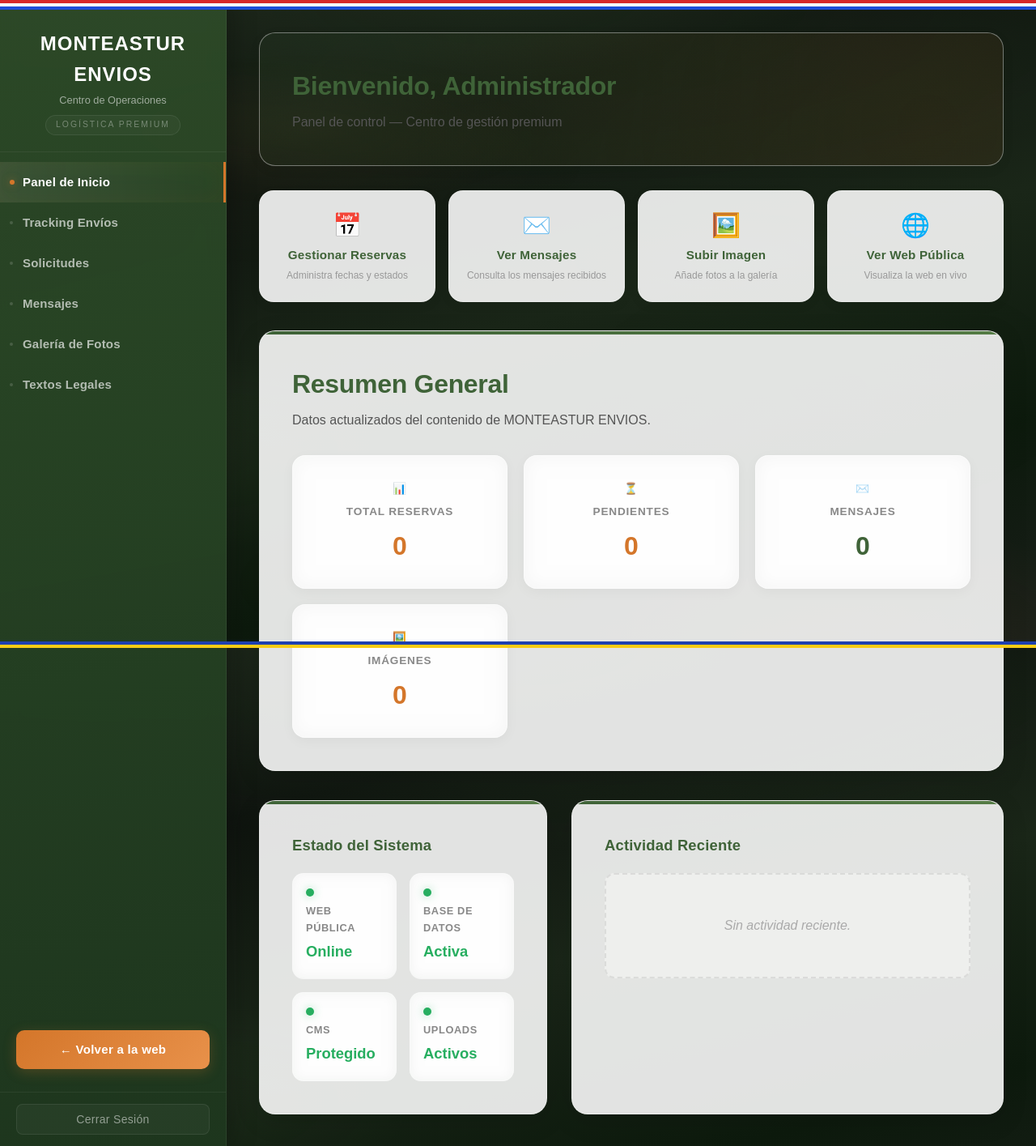
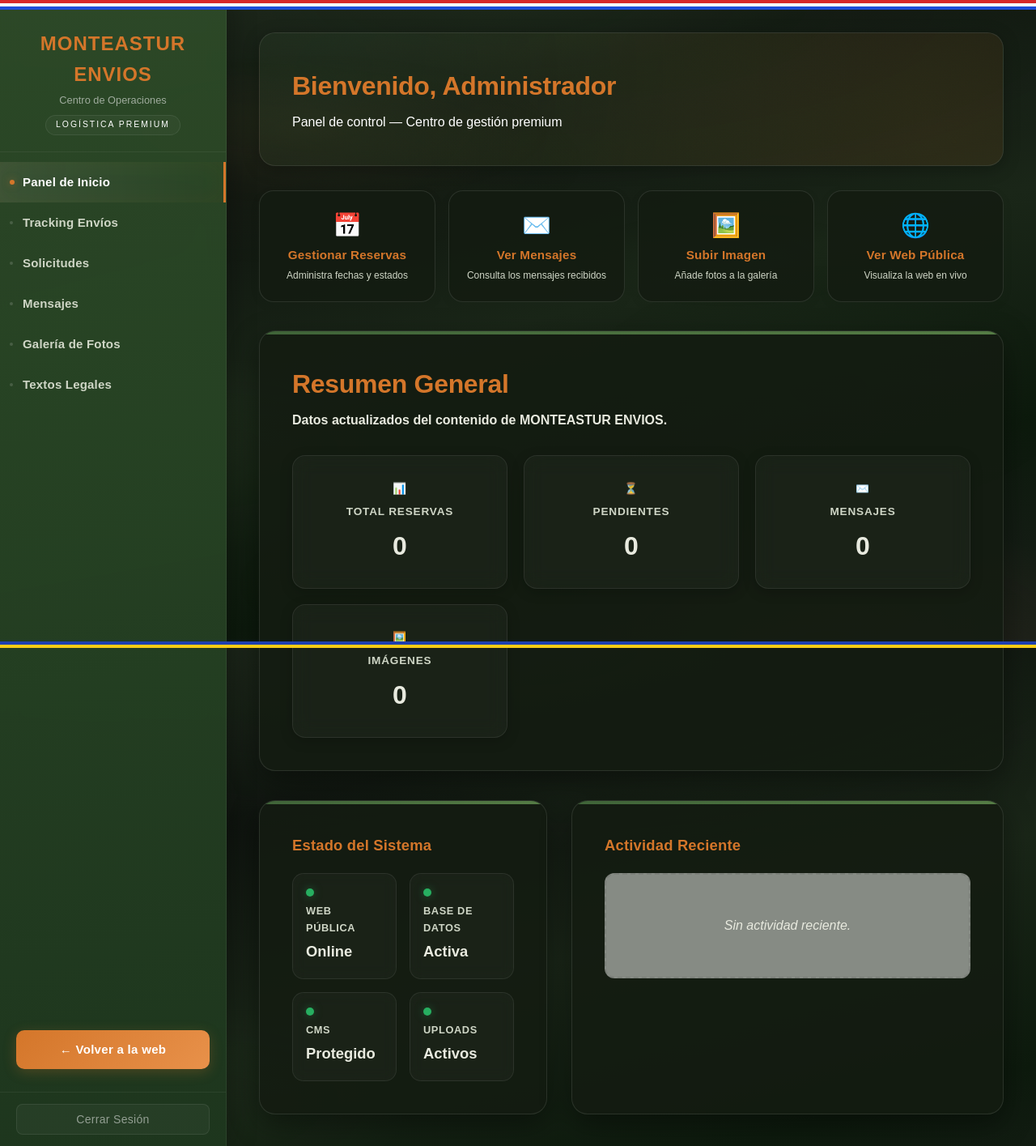
Before and after one commit to DAW1BSergiomg26/Envios_Paraguay_CMS, a Spring Boot app: page /admin/dashboard in a window 1280 px wide. Shown: the whole page at 81% size. Run offline with Spring Boot 4, Linux system fonts and the light colour scheme; the visitor is signed in with stand-in values (Sample User, id 1); data that the repository does not hold is empty; some of the project's set-up classes (security, data sources, template engines, error pages and the like) are left out, and stand-ins take their place.

Commit message:
style: mejorar contraste visual del dashboard admin

```diff
--- a/src/main/resources/static/css/admin.css
+++ b/src/main/resources/static/css/admin.css
@@ -1,28 +1,101 @@
 /* =============================================
    CMS ADMIN + PANEL CLIENTE - MONTEASTUR ENVIOS
-   Cinematographic Premium Theme
+   Cinematographic Premium Theme - Revised Typography
    ============================================= */
 
 :root {
     --verde: #3f6338;
     --verde-oscuro: #2d4a28;
     --verde-gradient: linear-gradient(135deg, #3f6338, #557c45);
+    /* CORPORATE ORANGE */
     --naranja: #d4762a;
-    --naranja-hover: #b8651f;
+    --naranja-hover: #e8914a;
+    /* CLEAN PREMIUM WHITE */
+    --blanco-premium: #ffffff;
+    --blanco-sec: rgba(255, 255, 255, 0.85);
+    /* TYPOGRAPHY CONTRAST COHESION */
+    --subtitulo-imp: #f5f5f0;
+    --texto-descriptivo: #e8eadf;
+    --texto-secundario: #cfd6c6;
+    /* REST OF VARIABLES */
     --fondo: #ece9e2;
-    --blanco: #ffffff;
     --texto: #222;
     --texto-sec: #555;
     --sombra: 0 8px 25px rgba(0,0,0,0.08);
     --borde: #ddd;
     --rojo: #c0392b;
     --verde-confirmada: #27ae60;
-    --glass-bg: rgba(255,255,255,0.88);
-    --glass-border: rgba(255,255,255,0.25);
-    --glass-shadow: 0 8px 32px rgba(0,0,0,0.12);
-    --glow-naranja: rgba(212,118,42,0.12);
-    --glow-verde: rgba(63,99,56,0.10);
-}
+    /* PREMIUM DARK GLASSMORPHISM BACKGROUND */
+    --glass-bg: rgba(20, 28, 18, 0.88);
+    --glass-border: rgba(255, 255, 255, 0.1);
+    --glass-shadow: 0 12px 36px rgba(0,0,0,0.4);
+}
+
+/* GLOBAL HEADINGS & TEXTS UNIFICATION WITH CONTRAST */
+h1, h2, h3, h4, .qa-title {
+    color: var(--naranja) !important;
+}
+
+.dashboard-header-content h1,
+.card h1,
+.card h3,
+.sidebar-header h2 {
+    color: var(--naranja) !important;
+}
+
+.dashboard-header-content p,
+.sidebar-header small,
+.sidebar-header .refugio-tag,
+.nav-links a.active,
+label {
+    color: var(--blanco-premium) !important;
+}
+
+.nav-links a {
+    color: var(--texto-secundario) !important;
+}
+
+.nav-links a:hover {
+    color: var(--blanco-premium) !important;
+}
+
+.card > p,
+.status-value,
+.stat-item strong,
+.timeline-content strong,
+.dash-table td,
+.cp-value,
+.cp-obs-text,
+td {
+    color: var(--texto-descriptivo) !important;
+}
+
+.status-label,
+.stat-item span,
+.qa-desc,
+.timeline-time,
+.cp-label,
+.timeline-content span,
+small,
+p {
+    color: var(--texto-secundario) !important;
+}
+
+/* BUTTONS UNIFICATION */
+.btn-save, .btn-upload, .btn-login, .btn-evidencia-upload {
+    background: linear-gradient(135deg, var(--naranja), var(--naranja-hover)) !important;
+    box-shadow: 0 4px 16px rgba(212,118,42,0.25) !important;
+    color: #ffffff !important;
+}
+
+.btn-save:hover, .btn-upload:hover, .btn-login:hover, .btn-evidencia-upload:hover {
+    background: linear-gradient(135deg, var(--naranja-hover), var(--naranja)) !important;
+    box-shadow: 0 8px 24px rgba(212,118,42,0.40) !important;
+    color: #ffffff !important;
+}
+
+/* Rest of the file remains unchanged... */
+
 
 * { margin: 0; padding: 0; box-sizing: border-box; }
 
@@ -272,9 +345,9 @@
 }
 
 .card:hover {
-    box-shadow: 0 16px 48px rgba(0,0,0,0.16);
+    box-shadow: 0 16px 48px rgba(0,0,0,0.3);
     transform: translateY(-2px);
-    background: rgba(255,255,255,0.94);
+    background: rgba(26, 34, 24, 0.94);
 }
 
 .card h1 {
@@ -298,17 +371,17 @@
 }
 
 .stat-item {
-    background: rgba(255,255,255,0.60);
+    background: rgba(255, 255, 255, 0.03);
     backdrop-filter: blur(12px);
     -webkit-backdrop-filter: blur(12px);
     padding: 30px 20px 26px;
-    border: 1px solid rgba(255,255,255,0.40);
+    border: 1px solid rgba(255, 255, 255, 0.08);
     border-radius: 16px;
     text-align: center;
     transition: all 0.35s ease;
     position: relative;
     overflow: hidden;
-    box-shadow: 0 4px 16px rgba(0,0,0,0.04);
+    box-shadow: 0 4px 16px rgba(0,0,0,0.2);
 }
 
 .stat-item::before {
@@ -328,10 +401,10 @@
 }
 
 .stat-item:hover {
-    box-shadow: 0 16px 40px rgba(0,0,0,0.10);
+    box-shadow: 0 16px 40px rgba(212, 118, 42, 0.15);
     transform: translateY(-5px);
-    background: rgba(255,255,255,0.80);
-    border-color: rgba(212,118,42,0.15);
+    background: rgba(255, 255, 255, 0.06);
+    border-color: rgba(212, 118, 42, 0.3);
 }
 
 .stat-item span {
@@ -364,9 +437,9 @@
     border-radius: 20px;
     margin-bottom: 30px;
     overflow: hidden;
-    background: linear-gradient(135deg, rgba(63,99,56,0.06), rgba(212,118,42,0.04));
-    border: 1px solid rgba(255,255,255,0.4);
-    box-shadow: 0 4px 20px rgba(0,0,0,0.03);
+    background: linear-gradient(135deg, rgba(63,99,56,0.1), rgba(212,118,42,0.06));
+    border: 1px solid rgba(255,255,255,0.1);
+    box-shadow: 0 4px 20px rgba(0,0,0,0.25);
 }
 
 .dashboard-header::before {
@@ -509,17 +582,18 @@
     flex-direction: column;
     gap: 4px;
     padding: 18px 16px;
-    background: rgba(255,255,255,0.5);
+    background: rgba(255, 255, 255, 0.03);
     backdrop-filter: blur(8px);
     -webkit-backdrop-filter: blur(8px);
     border-radius: 14px;
-    border: 1px solid rgba(255,255,255,0.3);
+    border: 1px solid rgba(255, 255, 255, 0.08);
     transition: all 0.3s ease;
 }
 
 .status-item:hover {
-    background: rgba(255,255,255,0.7);
+    background: rgba(255, 255, 255, 0.06);
     transform: translateY(-2px);
+    border-color: rgba(212, 118, 42, 0.2);
 }
 
 .status-dot {
@@ -1236,7 +1310,7 @@
 .btn-login {
     width: 100%;
     padding: 0.85rem;
-    background: linear-gradient(135deg, var(--verde), var(--verde-oscuro));
+    background: linear-gradient(135deg, var(--naranja), #e8914a);
     color: #fff;
     border: none;
     border-radius: 10px;
@@ -1246,12 +1320,13 @@
     transition: all 0.3s ease;
     margin-top: 0.5rem;
     letter-spacing: 0.3px;
-    box-shadow: 0 4px 16px rgba(63,99,56,0.20);
+    box-shadow: 0 4px 16px rgba(212,118,42,0.25);
 }
 
 .btn-login:hover {
     transform: translateY(-2px);
-    box-shadow: 0 8px 28px rgba(63,99,56,0.35);
+    box-shadow: 0 8px 28px rgba(212,118,42,0.40);
+    background: linear-gradient(135deg, var(--naranja-hover), var(--naranja));
 }
 
 .btn-login:active {
--- a/src/main/resources/templates/cms/dashboard.html
+++ b/src/main/resources/templates/cms/dashboard.html
@@ -15,8 +15,8 @@
 
     <div class="dashboard-header">
         <div class="dashboard-header-content">
-            <h1>Bienvenido, Administrador</h1>
-            <p>Panel de control &mdash; Centro de gesti&oacute;n premium</p>
+            <h1 style="color: #d4762a;">Bienvenido, Administrador</h1>
+            <p style="color: #ffffff;">Panel de control &mdash; Centro de gesti&oacute;n premium</p>
         </div>
     </div>
 
@@ -44,8 +44,8 @@
     </div>
 
     <div class="card">
-        <h1>Resumen General</h1>
-        <p>Datos actualizados del contenido de MONTEASTUR ENVIOS.</p>
+        <h1 style="color: #d4762a;">Resumen General</h1>
+        <p style="color: #3f6338; font-weight: 600;">Datos actualizados del contenido de MONTEASTUR ENVIOS.</p>
         <div class="stats-grid">
             <div class="stat-item">
                 <span class="stat-icon">📊</span>
--- a/src/main/resources/templates/cms/reservas.html
+++ b/src/main/resources/templates/cms/reservas.html
@@ -13,8 +13,8 @@
 
 <div class="main-content">
     <div class="card">
-        <h1>Listado de Env&iacute;os</h1>
-        <p th:if="${#lists.size(reservas) == 0}" class="vacio">No hay env&iacute;os registrados.</p>
+        <h1 style="color: #d4762a;">Listado de Env&iacute;os</h1>
+        <p th:if="${#lists.size(reservas) == 0}" class="vacio" style="color: #3f6338; font-weight: 600;">No hay env&iacute;os registrados.</p>
         <div class="table-wrap" th:if="${#lists.size(reservas) > 0}">
             <table>
                 <thead>
--- a/src/main/resources/templates/cms/textos.html
+++ b/src/main/resources/templates/cms/textos.html
@@ -13,8 +13,8 @@
 
 <div class="main-content">
     <div class="card">
-        <h1>Gestión de Textos Legales</h1>
-        <p>Edita los textos que aparecen en las páginas de Aviso Legal y Política de Cookies.</p>
+        <h1 style="color: #d4762a;">Gestión de Textos Legales</h1>
+        <p style="color: #3f6338; font-weight: 600;">Edita los textos que aparecen en las páginas de Aviso Legal y Política de Cookies.</p>
 
         <div th:if="${param.guardado}" class="toast toast-success">
             <span class="toast-icon">✓</span>
--- a/src/main/resources/templates/cms/tracking.html
+++ b/src/main/resources/templates/cms/tracking.html
@@ -15,8 +15,8 @@
 
     <div class="dashboard-header">
         <div class="dashboard-header-content">
-            <h1>Seguimiento de Env&iacute;os</h1>
-            <p>Gestiona los c&oacute;digos de seguimiento y estados de los env&iacute;os.</p>
+            <h1 style="color: #d4762a;">Seguimiento de Env&iacute;os</h1>
+            <p style="color: #ffffff;">Gestiona los c&oacute;digos de seguimiento y estados de los env&iacute;os.</p>
         </div>
     </div>
 
@@ -27,7 +27,7 @@
 
     <div class="card">
         <div class="tracking-admin-header">
-            <h3>Todos los env&iacute;os</h3>
+            <h3 style="color: #d4762a;">Todos los env&iacute;os</h3>
             <a href="/admin/tracking/nuevo" class="btn-upload">+ Nuevo env&iacute;o</a>
         </div>
 
```
Also changed, not shown: src/main/resources/templates/cms/imagenes.html (+2 -9 lines).
